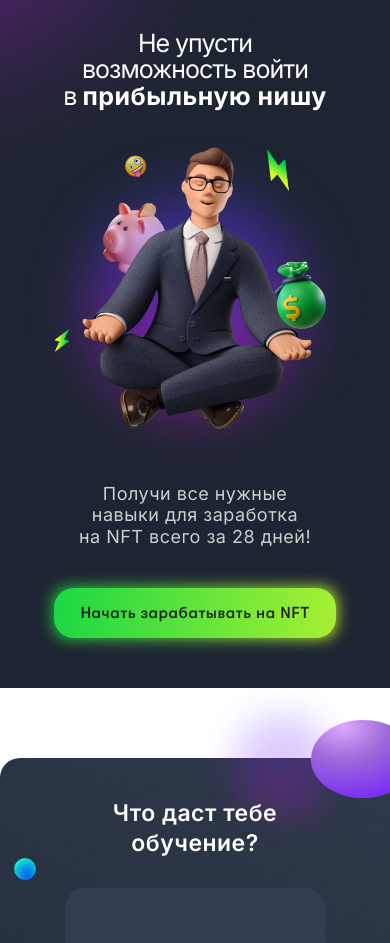
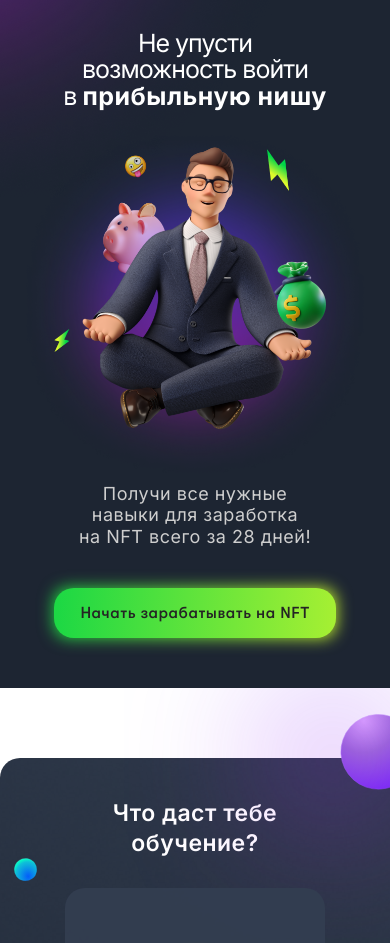
Before and after one commit to User-960/Landing-offerrum, a website: page app/pages/home.html in a window 390 px wide. Shown: the part 78-1021 px from the top of the page. Drawn offline with Linux system fonts and the light colour scheme; files whose address does not match are found by name.

Commit message:
refactor: add new decor image for benefits section

```diff
--- a/app/scss/_media.scss
+++ b/app/scss/_media.scss
@@ -261,8 +261,8 @@
 	.benefits {
 		&__title {
 			&::before {
-				width: 22px;
-				height: 22px;
+				width: 23px;
+				height: 23px;
 				left: -106px;
 				top: 72px;
 				background-size: contain;
@@ -521,6 +521,7 @@
 				height: 180px;
 				left: -2px;
 				bottom: 1342px;
+				display: none;
 			}
 		}
 	}
@@ -538,14 +539,13 @@
 			}
 
 			&::after {
-				width: 88px;
-				height: 88px;
-				right: -34px;
-				bottom: 55px;
-				background-position-x: left;
-				background-size: 30vw 100%;
-				background-repeat: no-repeat;
-				transform: scale(0.9);
+				width: 266px;
+				height: 362px;
+				right: -29.65px;
+				bottom: -80px;
+				background-size: cover;
+				background-position: right;
+				background-image: url('../images/benefitsList/benefits-half-circle-2-4.svg');
 			}
 		}
 	}
@@ -578,12 +578,6 @@
 			&::before {
 				left: -8px;
 			}
-
-			&::after {
-				right: -34px;
-				bottom: 55px;
-				background-size: 45vw 100%;
-			}
 		}
 	}
 }
--- a/app/scss/style.scss
+++ b/app/scss/style.scss
@@ -14,6 +14,9 @@
 	background-color: $bg-color;
 	padding: 100px 0px;
 	min-height: 1250px;
+
+	position: relative;
+	z-index: 50;
 
 	&__inner {
 		display: flex;
```
Also changed, not shown: app/css/style.min.css, app/images/benefitsList/benefits-half-circle-2-4.png (added), app/images/benefitsList/benefits-half-circle-2-4.svg (added).
